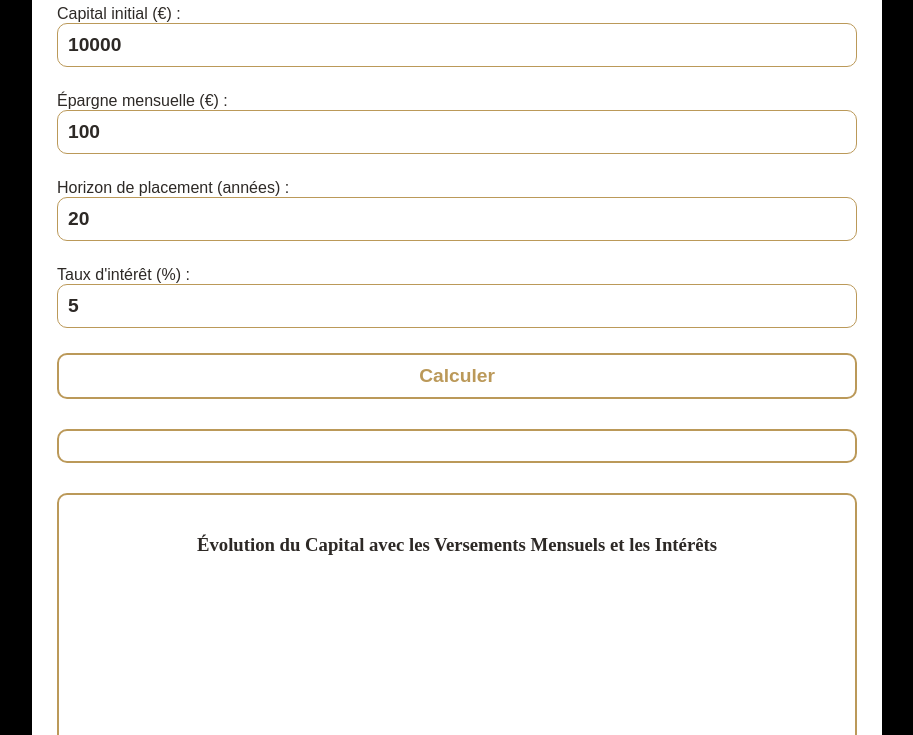
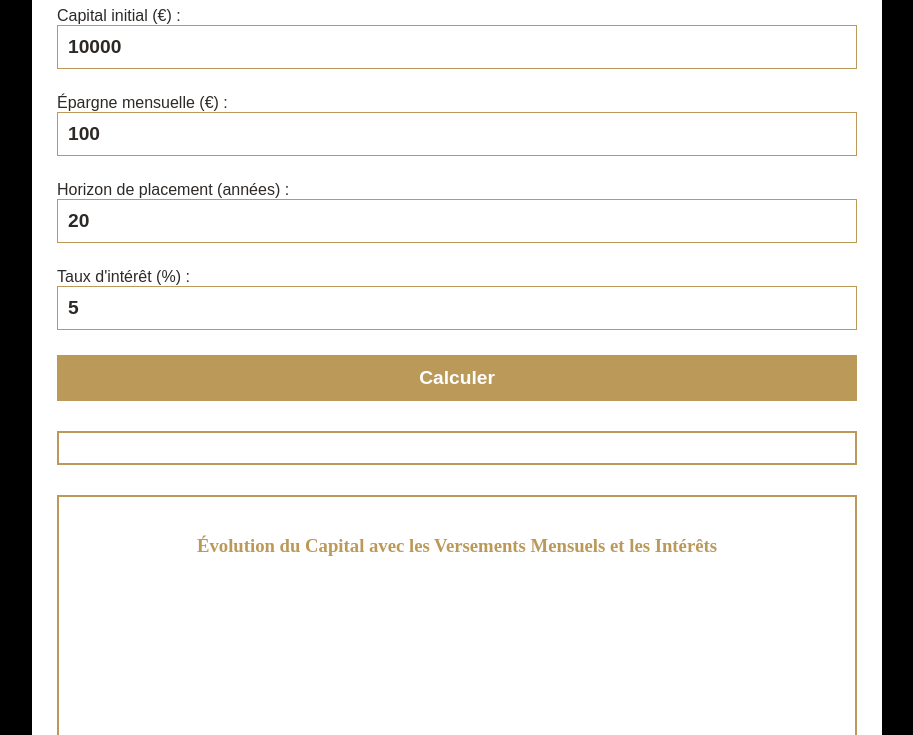
Before and after one commit to Kioutte/calculatrice-interets-composes, a plain HTML site: page index.html in a window 1280 px wide. Shown: the part 170-905 px from the top of the page, without its empty margins (183-1096 px from the left). Drawn offline with nearby package versions, Linux system fonts and the light colour scheme.

Commit message:
Update index.html

```diff
--- a/index.html
+++ b/index.html
@@ -23,11 +23,12 @@
             width: 90%;
             max-width: 800px;
             padding: 25px;
-            border-radius: 20px;
+            border-radius: 0px;
             color: #2D2926;
             box-shadow: 0 8px 24px rgba(0, 0, 0, 0.1);
             background-color: #ffffff; /* Légère couleur de fond pour la carte */
-            margin-top: 10px; /* Réduction de l'espacement vertical */
+	    margin-bottom: 20px;
+            margin-top: 20px; /* Réduction de l'espacement vertical */
         }
         .title-container {
             display: flex;
@@ -45,7 +46,8 @@
         }
         .title-container h2 {
             color: #2D2926;
-            font-size: 1.3em;
+	    font-family: 'Josefin Sans', sans-serif;
+            font-size: 1.1em;
             font-weight: normal;
             margin-top: 10px;
         }
@@ -57,11 +59,10 @@
             color: #2D2926;
             font-size: 1em;
         }
-        input[type="number"],
-        button {
+        input[type="number"] {
             width: 100%;
             padding: 10px;
-            border-radius: 10px;
+            border-radius: 0px;
             border: 1px solid #BB9959; /* Bordure dorée */
             background-color: #ffffff; /* Fond blanc */
             color: #2D2926; /* Texte couleur générale */
@@ -71,11 +72,19 @@
             margin-bottom: 15px; /* Pour espacer de manière cohérente */
             transition: all 0.3s ease;
         }
-        button {
-            cursor: pointer;
-            color: #BB9959; /* Texte doré pour le bouton */
-            border: 2px solid #BB9959; /* Bordure dorée */
-            margin-top: 10px; /* Légère marge en haut pour espacer le bouton des champs */
+            button {
+   	    width: 100%;
+    	    padding: 10px;
+	    border-radius: 0;
+	    border: 2px solid #BB9959; /* Bordure dorée */
+	    background-color: #BB9959; /* Fond doré */
+	    color: #ffffff; /* Texte blanc */
+	    font-weight: bold;
+	    font-size: 1.2em;
+	    box-sizing: border-box; /* Inclut bordure et padding dans la largeur */
+	    margin: 10px 0 15px; /* Espacement haut et bas */
+	    transition: all 0.3s ease;
+	    cursor: pointer;
         }
         button:hover {
             background-color: #BB9959; /* Fond doré sur survol */
@@ -89,7 +98,7 @@
             color: #2D2926;
             background-color: #ffffff; /* Couleur de fond blanc pour contraste */
             padding: 15px;
-            border-radius: 10px;
+            border-radius: 0px;
             border: 2px solid #BB9959; /* Bordure dorée pour souligner */
             box-shadow: 0 0px 0px rgba(0, 0, 0, 0.1);
         }
@@ -110,7 +119,7 @@
             margin-top: 30px; /* Réduction de l'espacement */
             background-color: #ffffff;
             padding: 20px;
-            border-radius: 10px;
+            border-radius: 0px;
  	    border: 2px solid #BB9959; /* Bordure dorée pour souligner */
             box-shadow: 0 0px 0px rgba(0, 0, 0, 0.1);
         }
@@ -192,7 +201,7 @@
 <body>
     <div class="container">
         <div class="title-container">
-            <h1>Calculatrice d'intérêts composés</h1>
+            <h1>Calculatrice <strong style="color: #BB9959;">d'intérêts composés<strong style="color: #BB9959;"></h1>
             <h2>Pire Asset Management vous aide à calculer simplement les intérêts composés que vous pouvez générer grâce à vos investissements</h2>
         </div>
 
```
